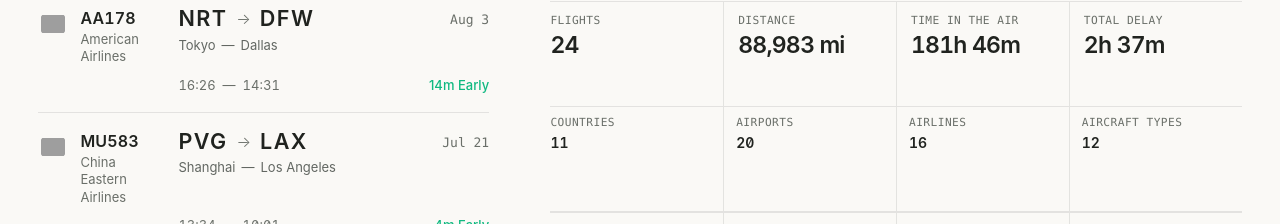
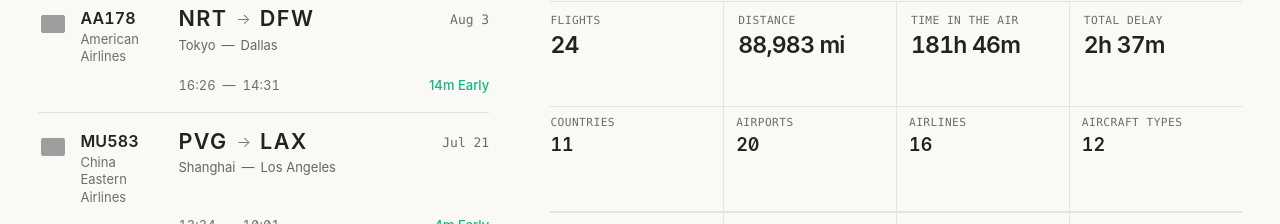
Before and after one commit to keepraw/Keepraw-Fly, a React (Vite) app in the folder apps/web/: page / in a window 1280 px wide. Both pictures are taken after a click on the button "Try demo". Shown: the part 446-670 px from the top of the page. Built offline with nearby package versions, Linux system fonts and the light colour scheme; grey boxes are pictures that could not be loaded.

Commit message:
Emphasize passport count values

```diff
--- a/apps/web/src/styles.css
+++ b/apps/web/src/styles.css
@@ -1914,9 +1914,9 @@ button:focus-visible, a:focus-visible, input:focus-visible, select:focus-visible
 }
 .passport-archive-page .passport-counts strong {
   font-family: var(--font-family-data);
-  font-size: var(--passport-detail-value-size);
-  font-weight: var(--passport-detail-value-weight);
-  line-height: var(--passport-detail-value-leading);
+  font-size: 1.125rem;
+  font-weight: 600;
+  line-height: 1.2;
 }
 
 .passport-archive-page .passport-highlights {
```
